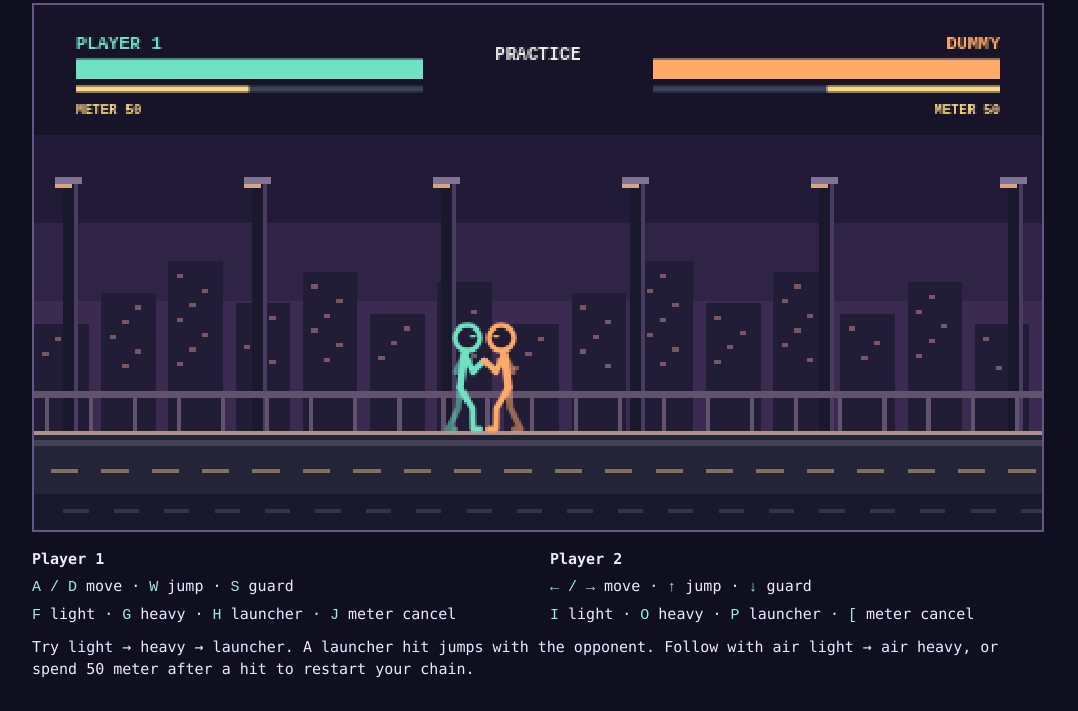
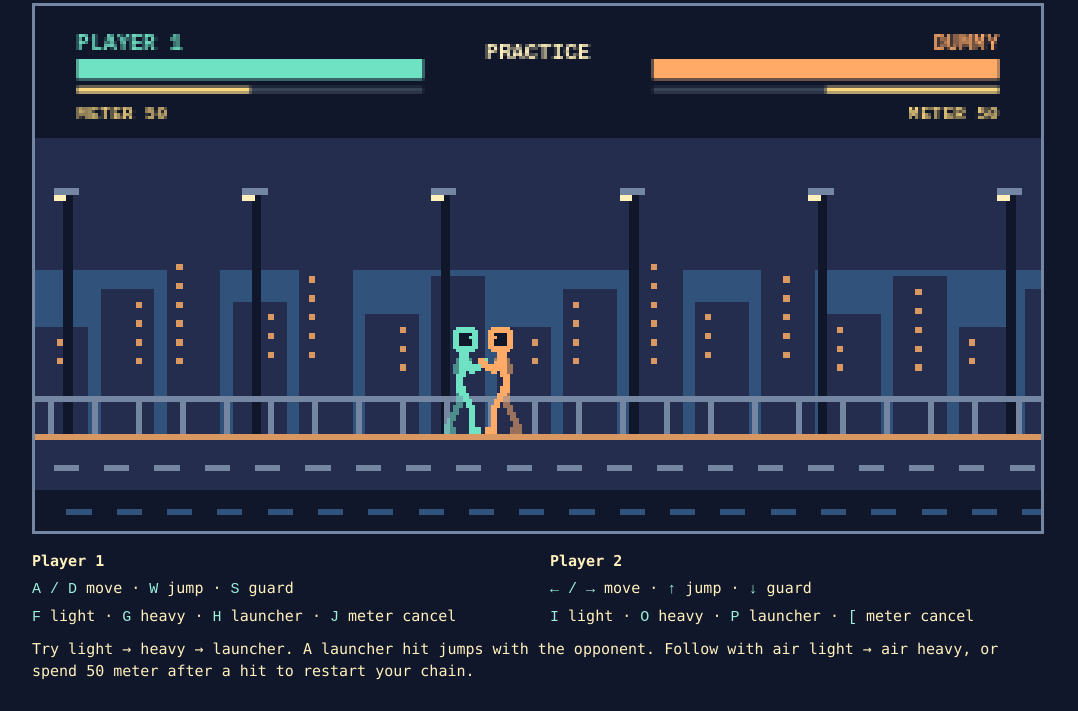
Before and after one commit to AxelLLn580/FightingGameProject, a plain HTML site: page index.html in a window 1280 px wide. Shown: the part 96-807 px from the top of the page, without its empty margins (102-1180 px from the left). Drawn offline with Linux system fonts and the light colour scheme.

Commit message:
Try an 8-bit pixel art style

```diff
--- a/game.js
+++ b/game.js
@@ -1,6 +1,7 @@
 "use strict";
 
 const WIDTH = 960;
+const HEIGHT = 501;
 const FLOOR = 407;
 const MAX_HEALTH = 300;
 const CANCEL_COST = 50;
@@ -150,7 +151,7 @@ function step(players, held, pressed, training) {
 function boot() {
   const canvas = document.querySelector("#arena");
   const ctx = canvas.getContext("2d");
-  ctx.scale(canvas.width / WIDTH, canvas.height / 500);
+  ctx.scale(canvas.width / WIDTH, canvas.height / HEIGHT);
   const mode = document.querySelector("#mode");
   const held = new Set();
   const pressed = new Set();
@@ -198,13 +199,23 @@ function boot() {
     box(x, y, width, height, "#384455");
     box(reverse ? x + width * (1 - fraction) : x, y, width * fraction, height, color);
   }
-  function strokePath(points, color, width) {
-    ctx.strokeStyle = color;
-    ctx.lineWidth = width;
+  const pixel = 3;
+  const snap = (value) => Math.round(value / pixel) * pixel;
+
+  function pixelPath(points, color, width = 6) {
+    ctx.fillStyle = color;
     ctx.beginPath();
-    ctx.moveTo(...points[0]);
-    for (const point of points.slice(1)) ctx.lineTo(...point);
-    ctx.stroke();
+    for (let index = 1; index < points.length; index++) {
+      const [x, y] = points[index - 1];
+      const [nextX, nextY] = points[index];
+      const dx = nextX - x;
+      const dy = nextY - y;
+      const steps = Math.max(1, Math.ceil(Math.max(Math.abs(dx), Math.abs(dy)) / pixel));
+      for (let step = 0; step <= steps; step++) {
+        ctx.rect(snap(x + dx * step / steps - width / 2), snap(y + dy * step / steps - width / 2), width, width);
+      }
+    }
+    ctx.fill();
   }
   function drawFighter(player) {
     const { x, y, color, facing, attack, stun, guard, cancelFlash, idlePhase, walkPhase, walkBlend, walkDirection } = player;
@@ -218,16 +229,12 @@ function boot() {
     const head = [shoulder[0] + 3, shoulder[1] - 16];
 
     ctx.save();
-    ctx.translate(Math.round(x / 2) * 2, Math.round(y / 2) * 2);
+    ctx.translate(snap(x), snap(y));
     ctx.scale(facing, 1);
-    ctx.lineCap = "round";
-    ctx.lineJoin = "round";
     if (cancelFlash) {
-      ctx.strokeStyle = "#f9efb1";
-      ctx.lineWidth = 3;
-      ctx.beginPath();
-      ctx.arc(0, -46, 55 + (13 - cancelFlash) * 2, 0, Math.PI * 2);
-      ctx.stroke();
+      const radius = snap(51 + (13 - cancelFlash) * 2);
+      const center = -48;
+      pixelPath([[0, center - radius], [radius, center], [0, center + radius], [-radius, center], [0, center - radius]], "#fff0bc", pixel);
     }
     for (const side of [-1, 1]) {
       const phase = walkPhase + (side === 1 ? Math.PI : 0);
@@ -236,7 +243,7 @@ function boot() {
       const foot = [side * 12 * (1 - moving) + swing * 24, -4 - lift - (airborne ? (side === 1 ? 13 : 6) : 0)];
       const knee = [foot[0] * 0.55 + 5 + lift * 0.3, (hip[1] + foot[1]) / 2 - lift * 0.18];
       ctx.globalAlpha = side === -1 ? 0.54 : 1;
-      strokePath([hip, knee, foot, [foot[0] + 7, foot[1]]], color, 6);
+      pixelPath([hip, knee, foot, [foot[0] + 7, foot[1]]], color);
 
       let elbow = [shoulder[0] + side * 8 - swing * 11, shoulder[1] + 16];
       let hand = [shoulder[0] + 12 + side * 7 - swing * 21, shoulder[1] + 6 + moving * 18 + breath * 1.5];
@@ -248,51 +255,44 @@ function boot() {
         elbow = [27, shoulder[1] + (raised ? -5 : 5)];
         hand = [Math.min(59, attack.move.range - 33), shoulder[1] + (raised ? -28 : 3)];
       }
-      strokePath([shoulder, elbow, hand], color, 6);
+      pixelPath([shoulder, elbow, hand], color);
     }
     ctx.globalAlpha = 1;
-    strokePath([hip, shoulder, head], color, 7);
-    ctx.fillStyle = "#201b33";
-    ctx.strokeStyle = color;
-    ctx.lineWidth = 5;
-    ctx.beginPath();
-    ctx.arc(...head, 12, 0, Math.PI * 2);
-    ctx.fill();
-    ctx.stroke();
-    strokePath([[head[0] + 3, head[1] - 2], [head[0] + 7, head[1] - 2]], color, 2.5);
+    pixelPath([hip, shoulder, head], color);
+    const [headX, headY] = head.map(snap);
+    box(headX - 9, headY - 12, 18, 24, color);
+    box(headX - 12, headY - 9, 24, 18, color);
+    box(headX - 6, headY - 6, 12, 12, "#11172b");
+    box(headX + 3, headY - 3, 3, 3, color);
     ctx.restore();
   }
   function drawArena() {
-    box(0, 0, WIDTH, 500, "#17142a");
-    box(0, 124, WIDTH, 282, "#221b37");
-    box(0, 208, WIDTH, 198, "#2f2346");
-    box(0, 282, WIDTH, 124, "#3b2b51");
+    box(0, 0, WIDTH, HEIGHT, "#11172b");
+    box(0, 126, WIDTH, 282, "#242d4d");
+    box(0, 252, WIDTH, 156, "#31527a");
 
     for (let column = 0; column < 16; column++) {
-      const x = column * 64;
-      const roof = 304 - ((column * 3) % 7) * 10;
-      box(x, roof, 52, FLOOR - roof, "#221d37");
-      for (let y = roof + 12; y < 346; y += 14) {
-        const offset = (column + y) % 3;
-        box(x + 8 + offset * 12, y, 6, 4, "#785563");
+      const x = column * 63;
+      const roof = 306 - ((column * 3) % 7) * 12;
+      box(x, roof, 51, 408 - roof, "#242d4d");
+      for (let y = roof + 12; y < 348; y += 18) {
+        box(x + 9 + ((column + y / 3) % 3) * 12, y, 6, 6, "#d99762");
       }
     }
 
-    for (let x = 28; x < WIDTH; x += 180) {
-      box(x, 164, 10, FLOOR - 164, "#1a182d");
-      box(x + 10, 164, 4, FLOOR - 164, "#4a3b61");
-      box(x - 8, 164, 26, 6, "#817296");
-      box(x - 8, 170, 16, 4, "#d5a681");
+    for (let x = 27; x < WIDTH; x += 180) {
+      box(x, 174, 9, 234, "#11172b");
+      box(x - 9, 174, 24, 6, "#7586a3");
+      box(x - 9, 180, 12, 6, "#fff0bc");
     }
-    box(0, 368, WIDTH, 6, "#61536e");
-    for (let x = 10; x < WIDTH; x += 42) box(x, 374, 4, 32, "#61536e");
-    box(0, FLOOR - 1, WIDTH, 94, "#242439");
-    box(0, FLOOR - 1, WIDTH, 4, "#af8f89");
-    box(0, 414, WIDTH, 6, "#444058");
-    box(0, 466, WIDTH, 34, "#19192d");
-    for (let x = 16; x < WIDTH; x += 48) {
-      box(x, 442, 26, 4, "#80705c");
-      box(x + 12, 480, 24, 4, "#35334b");
+    box(0, 372, WIDTH, 6, "#7586a3");
+    for (let x = 12; x < WIDTH; x += 42) box(x, 378, 6, 30, "#7586a3");
+    box(0, 408, WIDTH, HEIGHT - 408, "#242d4d");
+    box(0, 408, WIDTH, 6, "#d99762");
+    box(0, 462, WIDTH, HEIGHT - 462, "#11172b");
+    for (let x = 18; x < WIDTH; x += 48) {
+      box(x, 438, 24, 6, "#7586a3");
+      box(x + 12, 480, 24, 6, "#31527a");
     }
   }
   function draw() {
@@ -301,13 +301,13 @@ function boot() {
     players.forEach((player, index) => {
       const right = index === 1;
       const x = right ? 590 : 40;
-      label(right ? (training ? "DUMMY" : "PLAYER 2") : "PLAYER 1", right ? 920 : 40, 42, 17, player.color, right ? "right" : "left");
+      label(right ? (training ? "DUMMY" : "PLAYER 2") : "PLAYER 1", right ? 920 : 40, 42, 21, player.color, right ? "right" : "left");
       bar(x, 51, 330, 19, player.health / MAX_HEALTH, player.color, right);
       bar(x, 77, 330, 6, player.meter / 100, "#f9d780", right);
-      label(`METER ${player.meter}`, right ? 920 : 40, 104, 13, "#f9d780", right ? "right" : "left");
+      label(`METER ${player.meter}`, right ? 920 : 40, 108, 18, "#f9d780", right ? "right" : "left");
       if (player.combo > 1) label(`${player.combo} HIT COMBO`, right ? 920 : 40, 141, 23, player.color, right ? "right" : "left");
     });
-    label(training ? "PRACTICE" : "LOCAL VERSUS", WIDTH / 2, 51, 17, "#eef0e8", "center");
+    label(training ? "PRACTICE" : "LOCAL VERSUS", WIDTH / 2, 51, 21, "#fff0bc", "center");
     const defeated = players.filter((player) => player.health === 0);
     if (defeated.length) {
       box(245, 182, 470, 98, "#11151d");
--- a/index.html
+++ b/index.html
@@ -6,12 +6,12 @@
   <title>Switchyard</title>
   <style>
     * { box-sizing: border-box; }
-    body { margin: 0; background: #100f20; color: #eee8ff; font: 15px/1.5 ui-monospace, Consolas, monospace; }
+    body { margin: 0; background: #11172b; color: #fff0bc; font: 15px/1.5 ui-monospace, Consolas, monospace; }
     main { max-width: 1060px; margin: auto; padding: 24px; }
     header { display: flex; align-items: center; justify-content: space-between; gap: 16px; flex-wrap: wrap; margin-bottom: 12px; }
-    h1 { margin: 0; letter-spacing: .07em; font-size: clamp(26px, 5vw, 42px); text-transform: uppercase; text-shadow: 3px 3px #59458c; }
-    canvas { width: 100%; height: auto; display: block; border: 2px solid #645685; background: #1b1730; image-rendering: pixelated; }
-    button { background: #292341; color: inherit; border: 1px solid #78679d; padding: 8px 12px; cursor: pointer; font: inherit; box-shadow: 2px 2px #59458c; }
+    h1 { margin: 0; letter-spacing: .07em; font-size: clamp(26px, 5vw, 42px); text-transform: uppercase; text-shadow: 4px 4px #31527a; }
+    canvas { width: 100%; height: auto; display: block; border: 3px solid #7586a3; background: #11172b; image-rendering: pixelated; }
+    button { background: #242d4d; color: inherit; border: 2px solid #7586a3; padding: 8px 12px; cursor: pointer; font: inherit; box-shadow: 3px 3px #31527a; }
     button:focus-visible { outline: 2px solid #8ef2d6; outline-offset: 3px; }
     section { display: grid; grid-template-columns: repeat(auto-fit, minmax(230px, 1fr)); gap: 12px 24px; margin-top: 12px; }
     p { margin: 4px 0; }
@@ -25,7 +25,7 @@
       <h1>Switchyard</h1>
       <div><button id="mode" type="button">Switch to local versus</button> <button id="reset" type="button">Reset round</button></div>
     </header>
-    <canvas id="arena" width="480" height="250" aria-label="Switchyard fight arena"></canvas>
+    <canvas id="arena" width="320" height="167" aria-label="Switchyard fight arena"></canvas>
     <section aria-label="Keyboard controls">
       <div><p><strong>Player 1</strong></p><p><kbd>A / D</kbd> move · <kbd>W</kbd> jump · <kbd>S</kbd> guard</p><p><kbd>F</kbd> light · <kbd>G</kbd> heavy · <kbd>H</kbd> launcher · <kbd>J</kbd> meter cancel</p></div>
       <div><p><strong>Player 2</strong></p><p><kbd>← / →</kbd> move · <kbd>↑</kbd> jump · <kbd>↓</kbd> guard</p><p><kbd>I</kbd> light · <kbd>O</kbd> heavy · <kbd>P</kbd> launcher · <kbd>[</kbd> meter cancel</p></div>
```
